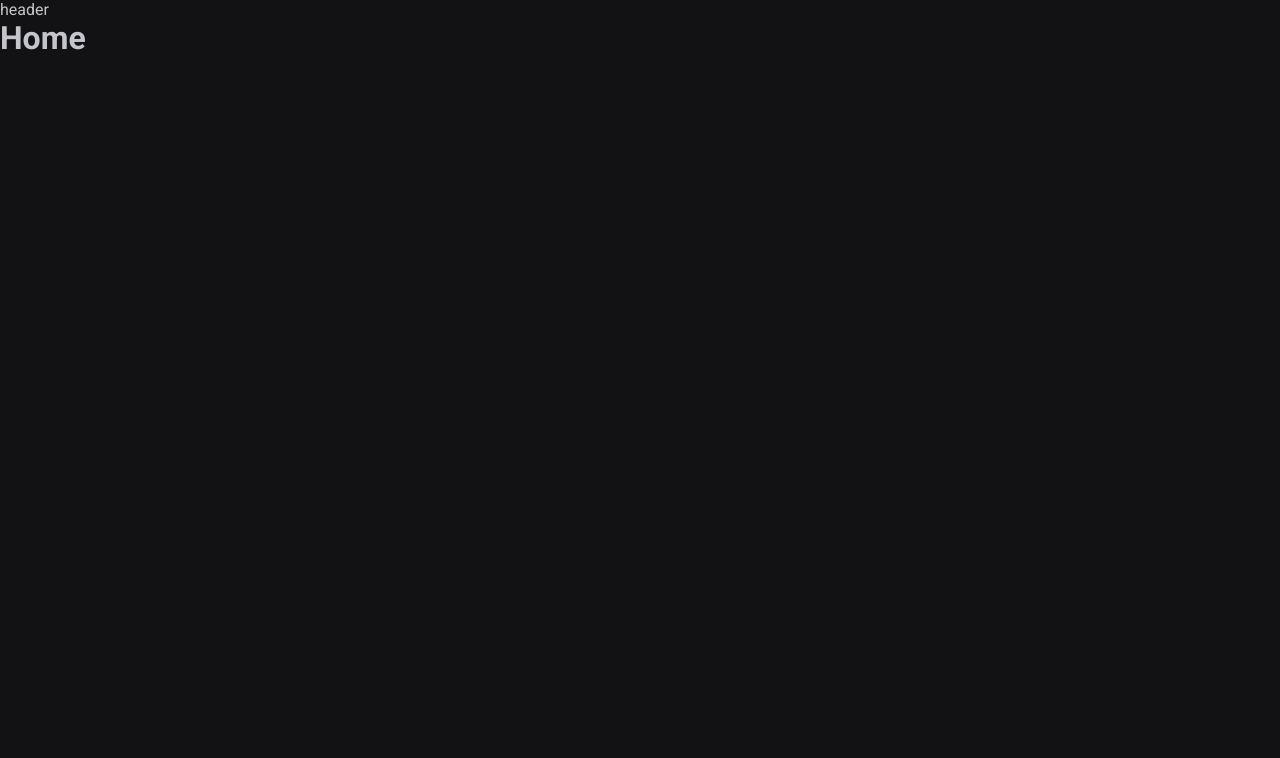
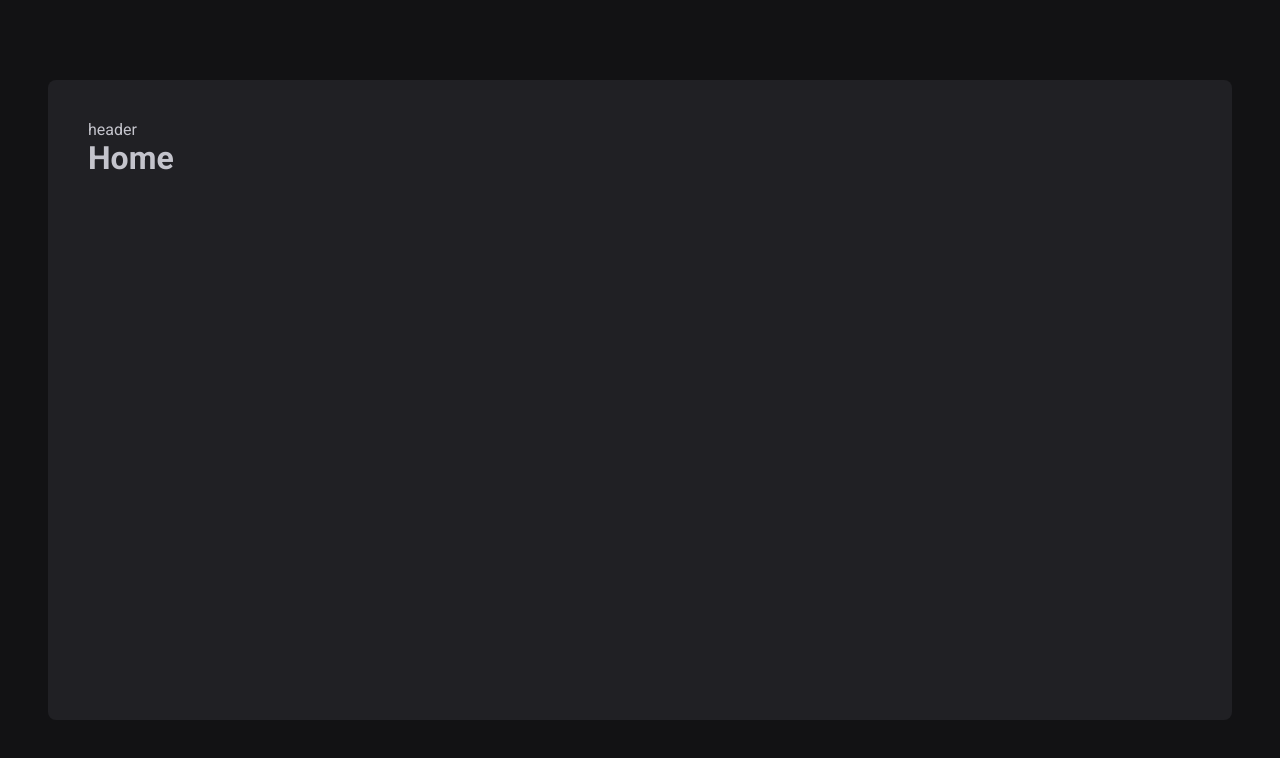
Before and after one commit to RuthMaria/ignite-time, a React (Vite) app: page / in a window 1280 px wide. Shown: the top 758 px of the page. Built offline with nearby package versions, Linux system fonts and the light colour scheme.

Commit message:
add styled defaultLayout

```diff
--- a/src/Router.tsx
+++ b/src/Router.tsx
@@ -1,7 +1,7 @@
 import React from 'react';
 import { Routes, Route } from 'react-router-dom';
+import { DefaultLayout } from './layouts/DefaultLayout';
 
-import { DefaultLayout } from './layouts/DefaultLayout';
 import { History } from './pages/History';
 import { Home } from './pages/Home';
 
--- a/src/layouts/DefaultLayout.tsx
+++ b/src/layouts/DefaultLayout/index.tsx
@@ -1,11 +1,13 @@
 import { Outlet } from 'react-router-dom';
-import { Header } from '../components/Header';
+import { Header } from '../../components/Header';
+
+import { LayoutContainer } from './styles';
 
 export const DefaultLayout: React.FC = () => {
   return (
-    <div>
+    <LayoutContainer>
       <Header />
       <Outlet /> {/* especifica onde o conteúdo será inserido*/}
-    </div>
+    </LayoutContainer>
   );
 };
--- /dev/null
+++ b/src/layouts/DefaultLayout/styles.ts
@@ -0,0 +1,12 @@
+import styled from 'styled-components';
+
+export const LayoutContainer = styled.div`
+  max-width: 74rem;
+  height: calc(100vh - 10rem);
+  margin: 5rem auto;
+  padding: 2.5rem;
+  background: ${(props) => props.theme['gray-800']};
+  border-radius: 8px;
+  display: flex;
+  flex-direction: column;
+`;
```
